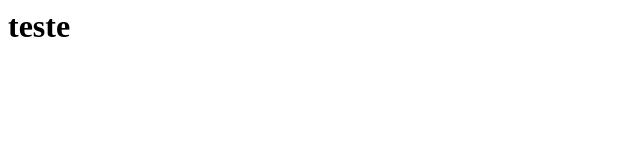
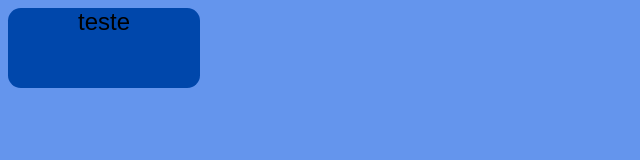
Before and after one commit to rodrigo-maestro/CalcularquivoFront, a plain HTML site: page index.html in a window 1280 px wide. Shown: the whole page, without its empty margins (0-640 px from the left). Drawn offline with Linux system fonts and the light colour scheme.

Commit message:
CSS inicial

```diff
--- a/index.html
+++ b/index.html
@@ -1,6 +1,11 @@
-<html>
-    <head></head>
+<!DOCTYPE html>
+<html lang="pt-br">
+    <head>
+        <link href="./style.css" rel="stylesheet" />
+    </head>
     <body>
-        <h1>teste</h1>
+        <div class="rounded bgColorCobaltBlue block">
+            <p>teste</p>
+        </div>
     </body>
 </html>
--- a/style.css
+++ b/style.css
@@ -0,0 +1,24 @@
+body {
+    background-color: #6495ED;
+}
+
+.rounded {
+    border-radius: 1vw;
+}
+
+div.block{
+    height: 10vh;
+    width: 15vw;
+    text-align: center;
+}
+
+div.block p {
+    display: inline;
+    vertical-align: middle;
+    font-family: Arial, Helvetica, sans-serif;
+    font-size: 3vh;
+}
+
+.bgColorCobaltBlue {
+    background-color: #0047AB;
+}
```
